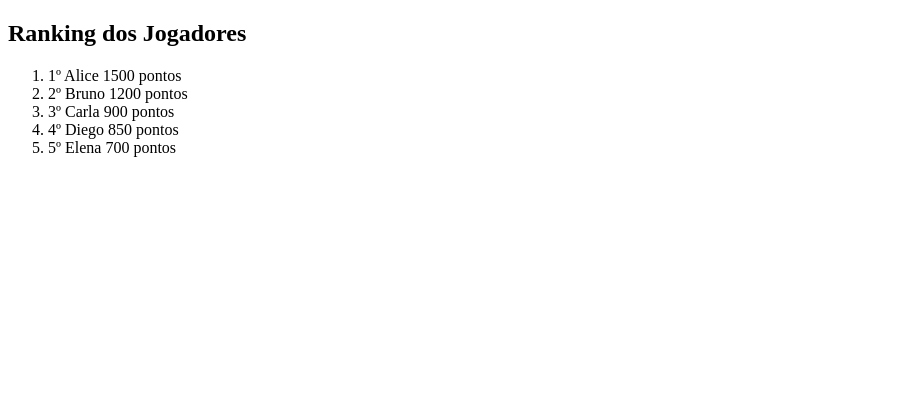
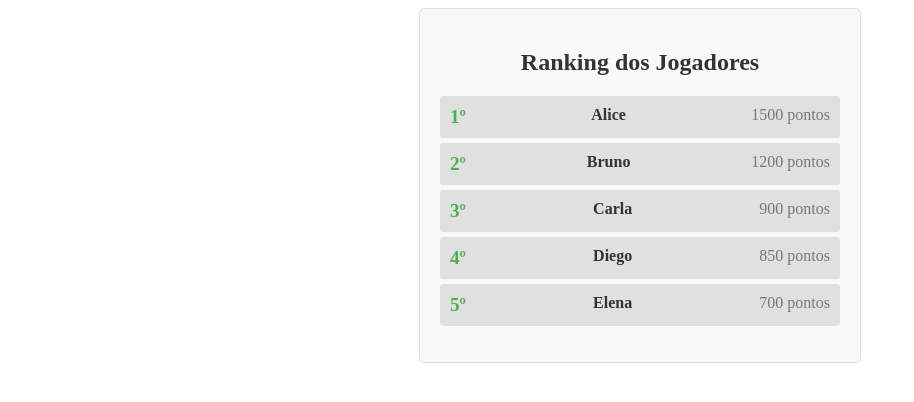
Before and after one commit to gabrielvidal987/site_acamp, a plain HTML site: page ranking.html in a window 1280 px wide. Shown: the whole page, without its empty margins (0-914 px from the left). Drawn offline with Linux system fonts and the light colour scheme.

Commit message:
site ranking é prototipo, pode usar modelo do video visto

```diff
--- a/ranking.html
+++ b/ranking.html
@@ -4,6 +4,7 @@
     <meta charset="UTF-8">
     <meta name="viewport" content="width=device-width, initial-scale=1.0">
     <title>Ranking</title>
+	<link rel="stylesheet" href="ranking_style.css">
     <style></style>
 </head>
 <body>
```
